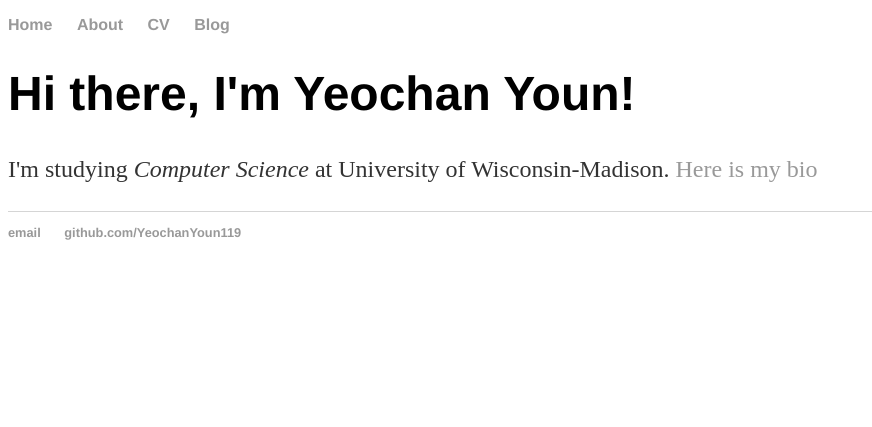
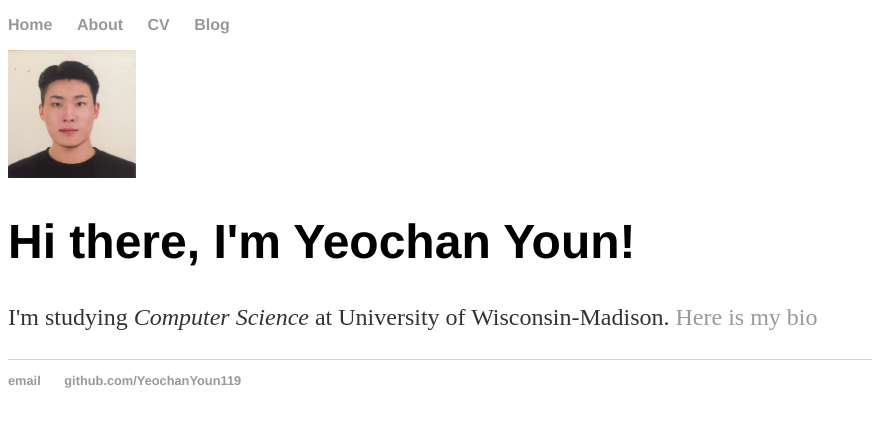
Before and after one commit to YeochanYoun119/YeochanYoun119.github.io, a Jekyll site: the page built from index.html, in a window 1280 px wide. Shown: the top 427 px of the page, without its empty margins (0-872 px from the left). Built offline with Jekyll 4.4.1, drawn with Linux system fonts in a browser that asks for light colours.

Commit message:
Update index.html

```diff
--- a/index.html
+++ b/index.html
@@ -3,6 +3,7 @@ layout: default
 title: Welcome to Yeochan's page
 ---
 <div class="blurb">
+	<img src="{{ site.baseurl}}/assets/images/IMG_6676.jpg" alt="profile picture" width="128" height="128">
 	<h1>Hi there, I'm Yeochan Youn!</h1>
 	<p>I'm studying <em>Computer Science</em> at University of Wisconsin-Madison. <a href="/about"> Here is my bio</a></p>
 </div><!-- /.blurb -->
```
